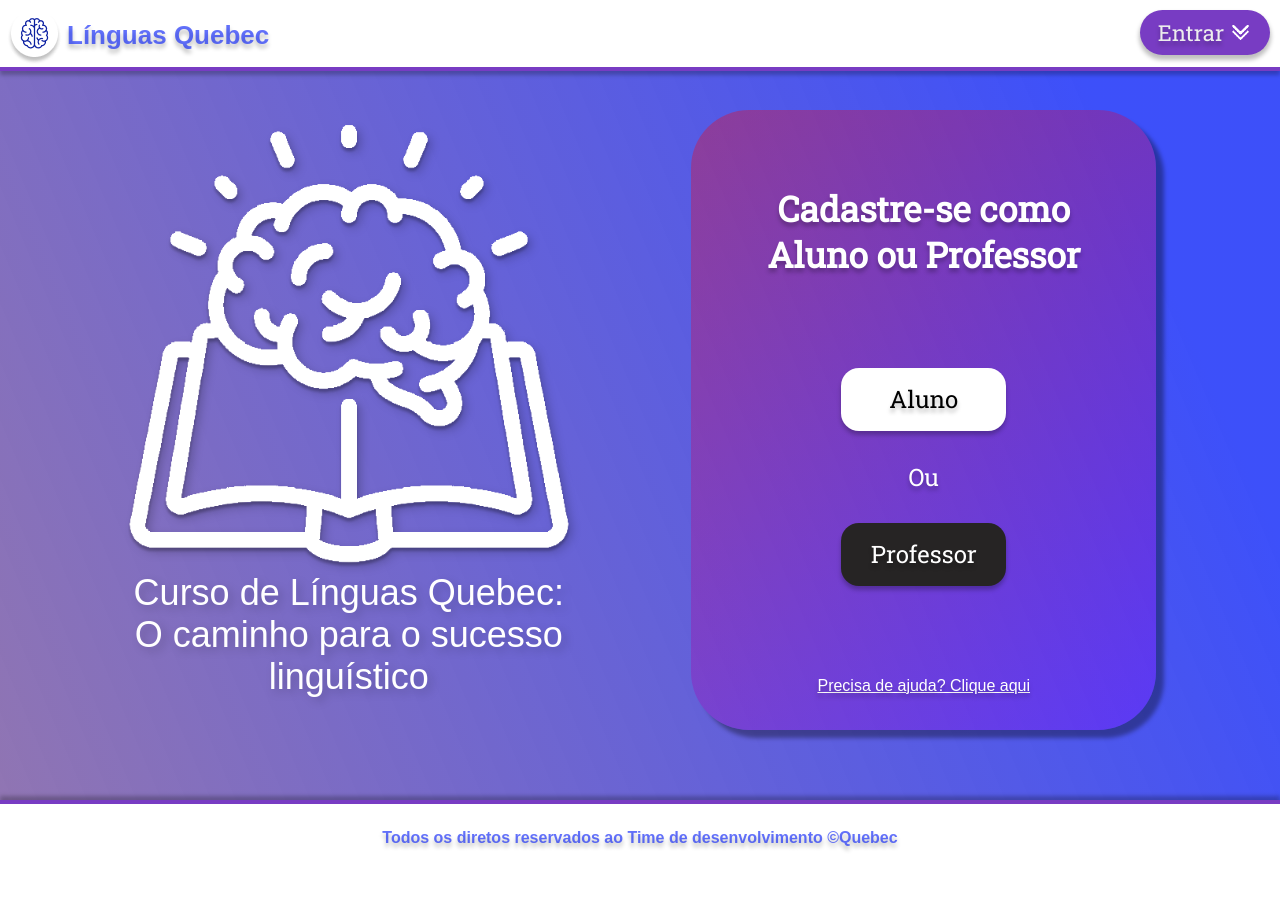
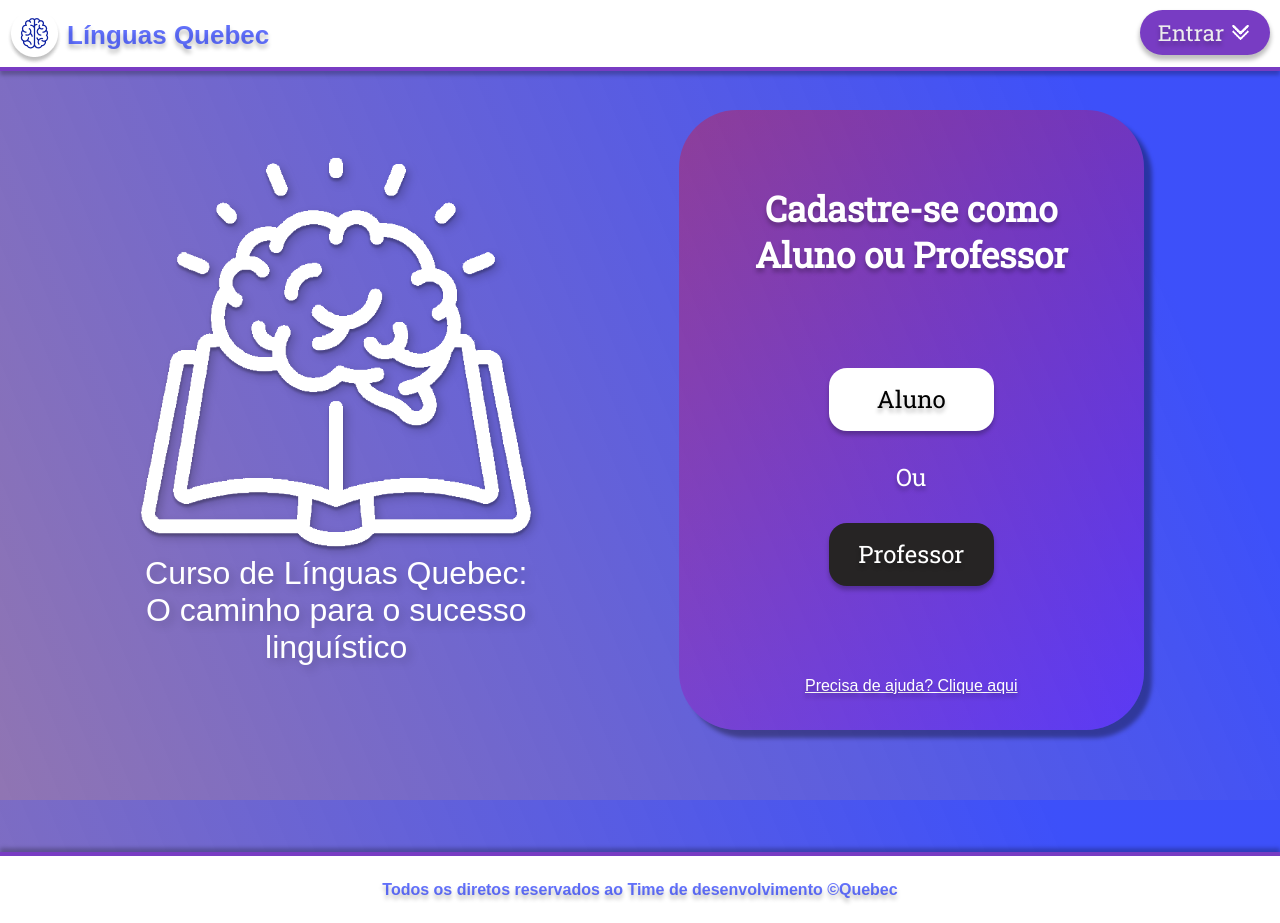
Before and after one commit to zedark860/Projetos, a plain HTML site: page Projeto Site Cadastro/index.html in a window 1280 px wide. Before the commit the page ends 871 px from the top, so only its background shows below. Drawn offline with Linux system fonts and the light colour scheme.

Commit message:
Arrumando problemas de estilo

```diff
--- a/Projeto Site Cadastro/index.html
+++ b/Projeto Site Cadastro/index.html
@@ -38,9 +38,11 @@
             <p style="margin-bottom: 20px;"><a href="#" class="color-a">Precisa de ajuda? Clique aqui</a></p>
         </section>
     </main>
-    <footer>
-        <p id="diretos">Todos os diretos reservados ao Time de desenvolvimento ©Quebec</p>
-    </footer>
+    <div class="divrodape">
+        <footer>
+            <p id="diretos">Todos os diretos reservados ao Time de desenvolvimento ©Quebec</p>
+        </footer>
+    </div>
     <script src="main.js"></script>
 </body>
 </html>
--- a/Projeto Site Cadastro/style.css
+++ b/Projeto Site Cadastro/style.css
@@ -26,6 +26,23 @@ header{
 }
 ul {
     list-style: none;
+}
+footer {
+    box-shadow: 0px -4px 4px 0px rgba(0, 0, 0, 0.25);
+    border-top: 4px solid #783CC3;
+    background-color: #ffffff;
+    height: 67px;
+    width: 100%;
+}
+#parte-prin{
+    margin: 90px 90px 70px 90px;
+    display: flex;
+    justify-content: space-around;
+    flex-wrap: wrap;
+    gap: 50px;
+}
+.divrodape {
+    margin: 122px 0 0 0;
 }
 .elementos-header{
     padding-top: 10px;
@@ -106,13 +123,6 @@ ul {
     height: auto;
     opacity: 1;
 }
-#parte-prin{
-    margin: 90px 90px 70px 90px;
-    display: flex;
-    justify-content: space-around;
-    flex-wrap: wrap;
-    gap: 50px;
-}
 .imagem-prin{
     display: flex;
     flex-direction: column;
@@ -122,7 +132,7 @@ ul {
     color: #FFF;
     text-align: center;
     font-family: 'Roboto Slab', serif;
-    font-size: 36px;
+    font-size: 32px;
     font-style: normal;
     font-weight: 400;
     line-height: normal;
@@ -131,7 +141,7 @@ ul {
 }
 #imagem-logo-site{
     transition: 1.5s ease;
-    width: 450px;
+    width: 400px;
 }
 #imagem-logo-site:hover{
     transform: scale(1.1);
@@ -154,11 +164,10 @@ ul {
 }
 @media screen and (max-width: 553px) {
     .opcoes{
-       width: 433px;
+       width: 370px;
        max-width: none;
    }
 }
-
 .caixa-flex-botoes{
     display: flex;
     flex-direction: column;
@@ -218,15 +227,6 @@ ul {
     background-color: white;
     color: black;
 }
-footer{
-    box-shadow: 0px -4px 4px 0px rgba(0, 0, 0, 0.25);
-    border-top: 4px solid #783CC3;
-    background-color: #ffffff;
-    height: 67px;
-    left: 0;
-    bottom: 0;
-    width: 100%;
-}
 #diretos{
     margin: 25px;
     text-align: center;
```
